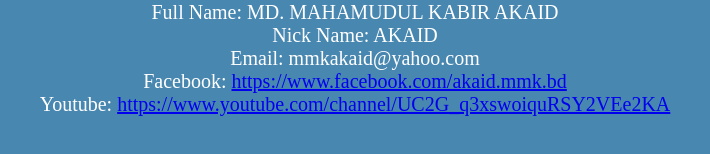
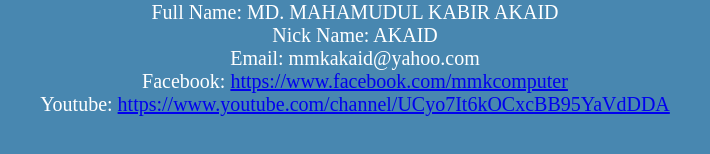
Before and after one commit to MMKAKAID/mmkakaid.github.io, a plain HTML site: page contact-us.html in a window 1280 px wide. Shown: the part 474-628 px from the top of the page, 285-995 px from the left. Drawn offline with Linux system fonts and the light colour scheme.

Commit message:
Update contact-us.html

```diff
--- a/contact-us.html
+++ b/contact-us.html
@@ -18,7 +18,7 @@
 					 <p style="color: white; text-align: center; font-size: 20px;">Full Name: MD. MAHAMUDUL KABIR AKAID<br/>
 					 Nick Name: AKAID<br/>
 					 Email: mmkakaid@yahoo.com<br/>
-					 Facebook: <a href="https://www.facebook.com/akaid.mmk.bd">https://www.facebook.com/akaid.mmk.bd</a><br/>
-					 Youtube: <a href="https://www.youtube.com/channel/UC2G_q3xswoiquRSY2VEe2KA/">https://www.youtube.com/channel/UC2G_q3xswoiquRSY2VEe2KA</a></p>
+					 Facebook: <a href="https://www.facebook.com/mmkcomputer">https://www.facebook.com/mmkcomputer</a><br/>
+					 Youtube: <a href="https://www.youtube.com/channel/UCyo7It6kOCxcBB95YaVdDDA">https://www.youtube.com/channel/UCyo7It6kOCxcBB95YaVdDDA</a></p>
 		 </body>
 </html>
```
